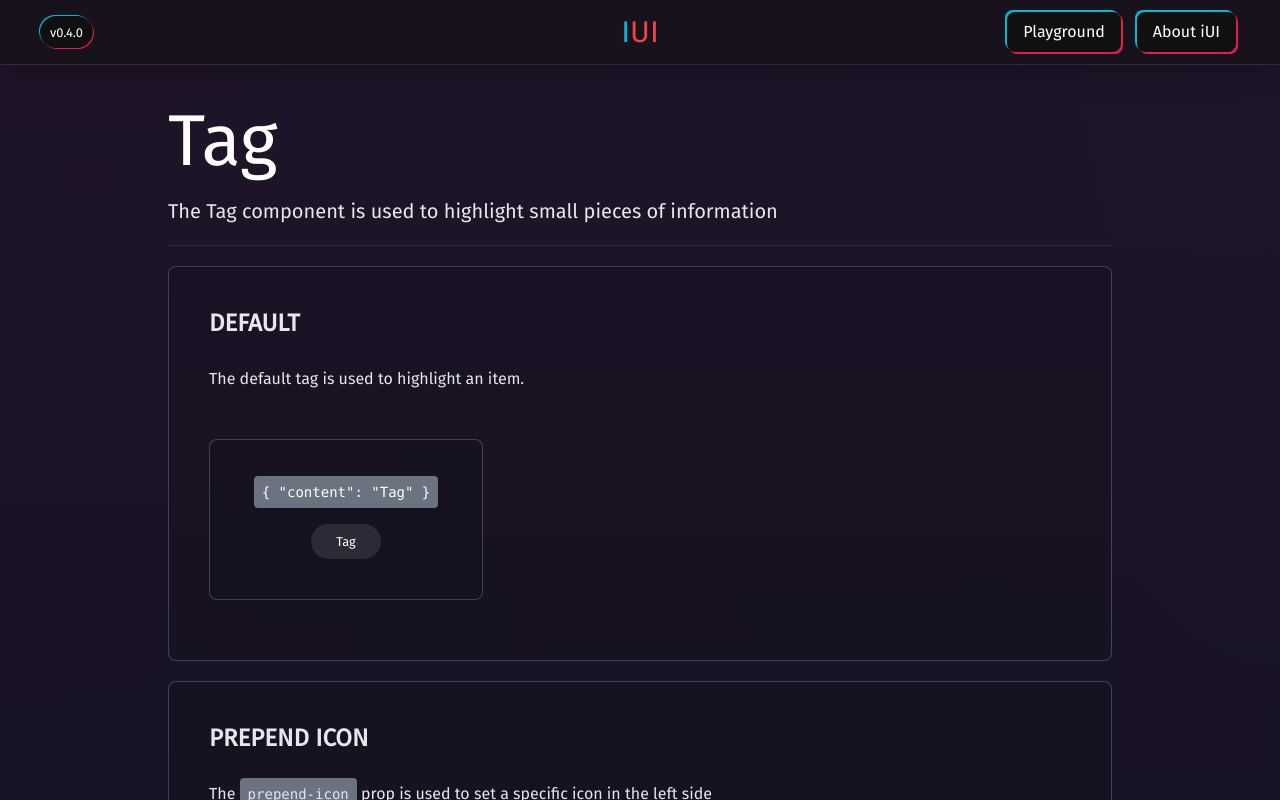
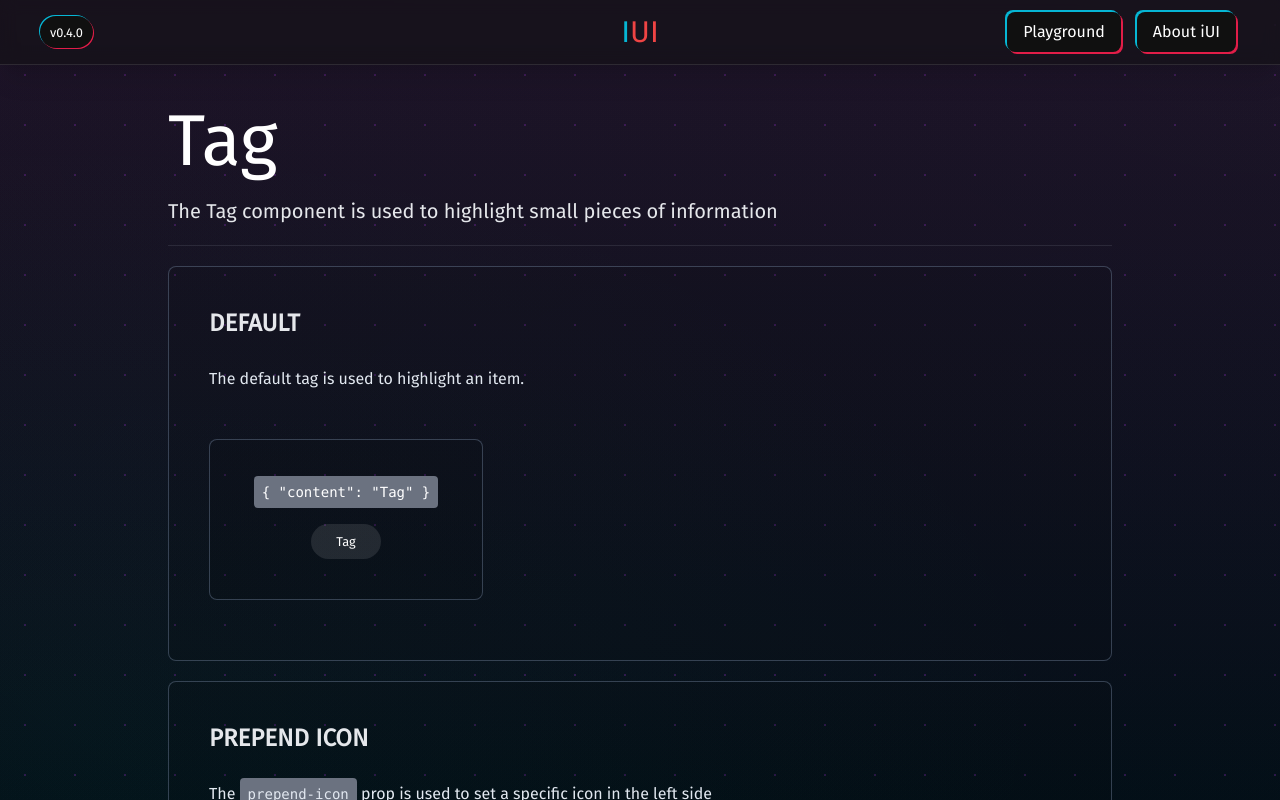
Before and after one commit to Lithos-hub/iUI, a Vue app: page /iui/tag in a window 1280 px wide. Shown: the top 800 px of the page. Built offline with nearby package versions, Linux system fonts and the light colour scheme.

Commit message:
change global styles

```diff
--- a/src/App.vue
+++ b/src/App.vue
@@ -1,5 +1,10 @@
 <template>
 	<div class="app">
 		<RouterView />
+		<Background />
 	</div>
 </template>
+
+<script setup lang="ts">
+import { Background } from '@/components';
+</script>
--- /dev/null
+++ b/src/components/base/BaseBackground.vue
@@ -0,0 +1,39 @@
+<template>
+	<div>
+		<div class="background__static" />
+		<div class="background__dots" />
+	</div>
+</template>
+
+<script setup lang="ts"></script>
+
+<style scoped>
+.background__static {
+	@apply fixed top-0 left-0 w-full h-full -z-50;
+
+	background-position: fixed;
+	background: radial-gradient(
+			farthest-corner at 5% 90%,
+			rgba(17, 168, 130, 0.046),
+			transparent 1000px
+		),
+		radial-gradient(farthest-corner at 100% 100%, rgba(85, 0, 255, 0.038), transparent 20000px),
+		radial-gradient(farthest-corner at 100% 0%, rgba(0, 255, 234, 0.065), transparent 20000px),
+		linear-gradient(#1f0513, black);
+}
+.background__dots {
+	@apply fixed top-0 left-0 w-full h-full -z-20;
+	background-image: radial-gradient(rgba(133, 45, 184, 0.322) 1px, transparent 1px);
+	background-size: 50px 50px;
+	animation: background-motion 10s linear infinite;
+}
+
+@keyframes background-motion {
+	from {
+		background-position: 0 0;
+	}
+	to {
+		background-position: 0px 200px;
+	}
+}
+</style>
--- a/src/components/base/BaseCard.vue
+++ b/src/components/base/BaseCard.vue
@@ -1,9 +1,9 @@
 <template>
-	<div class="bg-black/20 rounded-lg w-full overflow-hidden">
+	<div class="bg-black/20 rounded-lg w-full">
 		<div class="p-2.5 bg-slate-500/20 border-b border-b-slate-500/50 font-bold text-xl">
 			<slot name="header" />
 		</div>
-		<div class="p-5 flex flex-col justify-center items-center min-h-[300px]">
+		<div class="p-5 flex flex-col justify-center items-center min-h-[300px] backdrop-blur-sm">
 			<slot name="body" />
 		</div>
 	</div>
--- a/src/components/base/BaseInput.vue
+++ b/src/components/base/BaseInput.vue
@@ -1,7 +1,5 @@
 <template>
-	<div>
-		<input v-model="modelValue" type="text" placeholder="Search a component" class="input" />
-	</div>
+	<input v-model="modelValue" type="text" placeholder="Search a component" class="input" />
 </template>
 
 <script setup lang="ts">
@@ -12,6 +10,6 @@ const modelValue = defineModel<string>();
 
 <style lang="scss" scoped>
 .input {
-	@apply bg-dark/50 rounded-lg p-5 w-full border-transparent transition-all focus:border-slate-50/10 focus:border outline-none;
+	@apply bg-dark/50 rounded-lg p-5 w-full border border-transparent transition-all focus:border-slate-50/10 focus:border focus:outline-none;
 }
 </style>
--- a/src/components/base/index.ts
+++ b/src/components/base/index.ts
@@ -4,3 +4,4 @@ export { default as Sidemenu } from './BaseSidemenu.vue';
 export { default as ComponentDescription } from './BaseComponentDescription.vue';
 export { default as Card } from './BaseCard.vue';
 export { default as Input } from './BaseInput.vue';
+export { default as Background } from './BaseBackground.vue';
--- a/src/scss/_global.scss
+++ b/src/scss/_global.scss
@@ -6,19 +6,22 @@ html,
 body {
 	@apply min-h-screen w-full m-0 p-0;
 	scroll-behavior: smooth;
-	background-position: fixed;
-	background: radial-gradient(
-			farthest-corner at 5% 90%,
-			rgba(17, 168, 130, 0.046),
-			transparent 1000px
-		),
-		radial-gradient(farthest-corner at 100% 100%, rgba(85, 0, 255, 0.038), transparent 20000px),
-		radial-gradient(farthest-corner at 100% 0%, rgba(0, 255, 234, 0.065), transparent 20000px),
-		linear-gradient(#1f0513, black);
 }
 
 ::-webkit-scrollbar {
-	@apply hidden;
+	width: 0.5rem;
+}
+
+::-webkit-scrollbar-track {
+	background: #e11d48;
+}
+
+::-webkit-scrollbar-thumb {
+	background: #101010;
+}
+
+::-webkit-scrollbar-thumb:hover {
+	background: #555;
 }
 
 code {
--- a/src/shared/iui-button/iui-button.vue
+++ b/src/shared/iui-button/iui-button.vue
@@ -40,7 +40,7 @@ const computedColor = computed(() => {
 	}
 
 	&__ghost {
-		@apply bg-none border-2 border-primary hover:bg-primary;
+		@apply bg-none border border-primary hover:bg-primary;
 	}
 
 	&__neon {
--- a/src/views/_PLAYGROUND/playgroundView.vue
+++ b/src/views/_PLAYGROUND/playgroundView.vue
@@ -16,7 +16,7 @@
 				:to="{
 					name: to,
 				}"
-				class="hover:scale-105 hover:shadow-2xl hover:brightness-125 transition-all relative">
+				class="hover:scale-105 transition-all relative">
 				<Card>
 					<template #header>
 						<h2 class="p-2 px-5">{{ category }}</h2>
@@ -60,6 +60,7 @@ import Alert from '@/shared/iui-alert/iui-alert.vue';
 import { playgroundComponents } from '@/constants/playground';
 
 const search = ref('');
+
 const filteredComponents = computed(() => {
 	return playgroundComponents.filter(({ category }) => {
 		return search.value ? category.toLowerCase().includes(search.value.toLowerCase()) : true;
--- a/src/views/indexView.vue
+++ b/src/views/indexView.vue
@@ -24,7 +24,6 @@
 				<Icon icon="typescript" class="h-8 w-10" />
 			</h2>
 		</div>
-		<div class="dotted-background" />
 	</div>
 </template>
 
@@ -37,27 +36,6 @@ const onButtonHover = ref(false);
 </script>
 
 <style lang="scss" scoped>
-.hero {
-	position: fixed;
-	top: 0;
-	left: 0;
-	width: 100%;
-	height: 100%;
-	z-index: 1;
-}
-
-.dotted-background {
-	position: fixed;
-	top: 0;
-	left: 0;
-	width: 100%;
-	height: 100%;
-	background-image: radial-gradient(rgba(133, 45, 184, 0.322) 1px, transparent 1px);
-	background-size: 50px 50px;
-	animation: background-motion 10s linear infinite;
-	z-index: 0;
-}
-
 @keyframes background-motion {
 	from {
 		background-position: 0 0;
```
